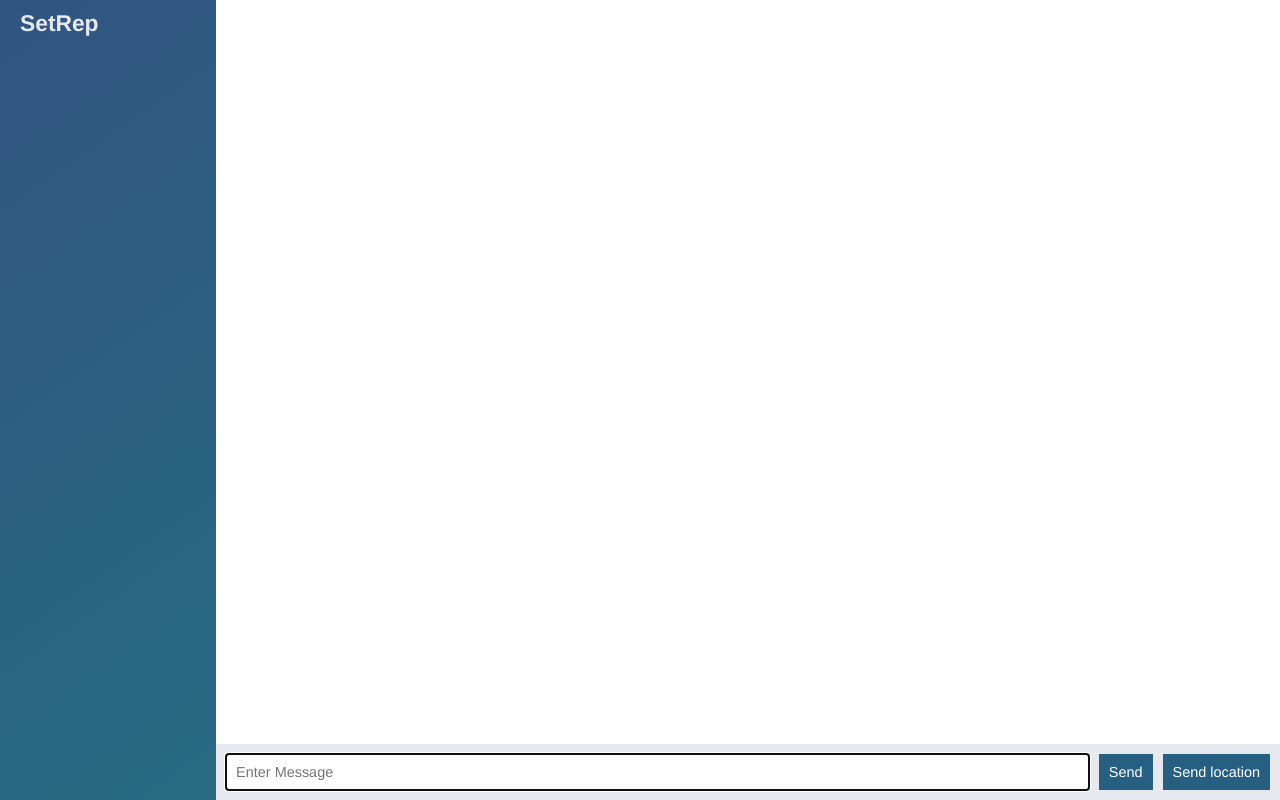
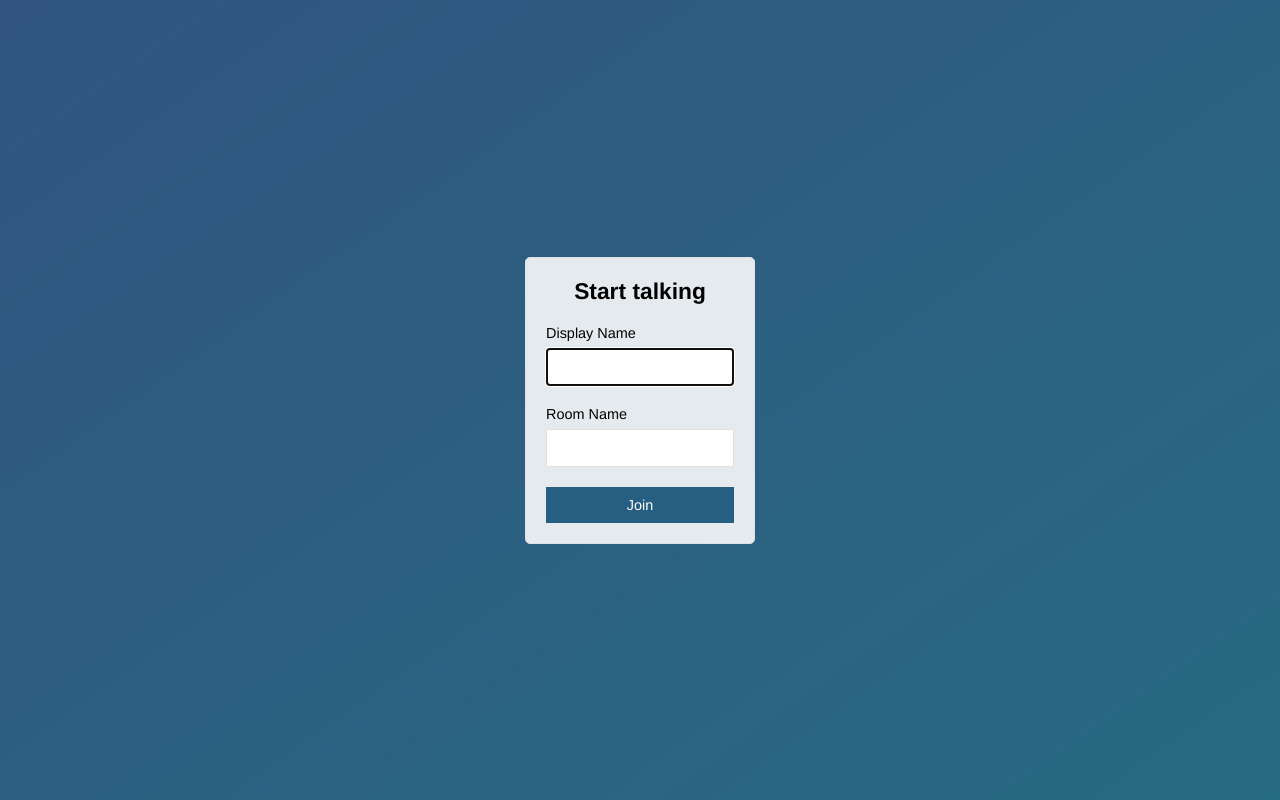
Before and after one commit to jakeluckie/node-course-2-chat-app, a website: page public/index.html in a window 1280 px wide. Drawn offline with nearby package versions, Linux system fonts and the light colour scheme; no server answers.

Commit message:
Add join page that submits to chat.html

```diff
--- a/public/index.html
+++ b/public/index.html
@@ -1,63 +1,30 @@
 <!DOCTYPE html>
-
 <html>
     <head>
         <meta charset="utf-8">
+        <title>Join Chat | Setrep</title>
+        <meta name="viewport" content="width=device-width, initial-scale=1 , user-scalable=no">
         <link rel="stylesheet" href="/css/styles.css">
     </head>
-
-    <body class="chat">
-
-        <div class="chat__sidebar">
-            <h3>SetRep</h3>
-            <div id="users"></div>
-        </div>
-
-        <div class="chat__main">
-            <ol id="messages" class="chat__messages"></ol>
-
-            <div class="chat__footer">
-                <form id="message-form">
-                    <input name="message" type="text" placeholder="Enter Message"/ autofocus autocomplete="off">
-                    <button>Send</button>
-
-                </form>
-                <button id="send-location">Send location</button>
+    <body class="centered-form">
+        <div class="centered-form__form">
+         <form action="/chat.html">
+            <div class="form-field">
+                <h3>Start talking</h3>
             </div>
+            <div class="form-field">
+                <label>Display Name</label>
+                <input type="text" name="name" autofocus />
+            </div>
+            <div class="form-field">
+                <label>Room Name</label>
+                <input type="text" name="room" />
+            </div>
+            <div class="form-field">
+                <button>Join</button>
+            </div>
+        </form>
 
         </div>
-
-        <script id="message-template" type="text/template">
-            <li class="message">
-                <div class="message__title">
-                    <h4>{{from}}</h4>
-                    <span>{{createdAt}}</span>
-                </div>
-                <div class="message__body">
-                    <p>{{text}}</p>
-                </div>
-            </li>
-
-        </script>
-
-        <script id="location-message-template" type="text/template">
-            <li class="message">
-                <div class="message__title">
-                    <h4>{{from}}</h4>
-                    <span>{{createdAt}}</span>
-                </div>
-                <div class="message__body">
-                    <a href="{{url}}" target="_blank">My current location</a>
-                </div>
-            </li>
-
-        </script>
-
-
-        <script src="/socket.io/socket.io.js"></script>
-        <script src="/js/libs/jquery-3.3.1.min.js"></script>
-        <script src="/js/libs/moment.js"></script>
-        <script src="/js/libs/mustache.js"></script>
-        <script src="/js/index.js"></script>
     </body>
 </html>
```
Also changed, not shown: public/chat.html (added, +65 -0 lines), public/js/chat.js (renamed from public/js/index.js).
